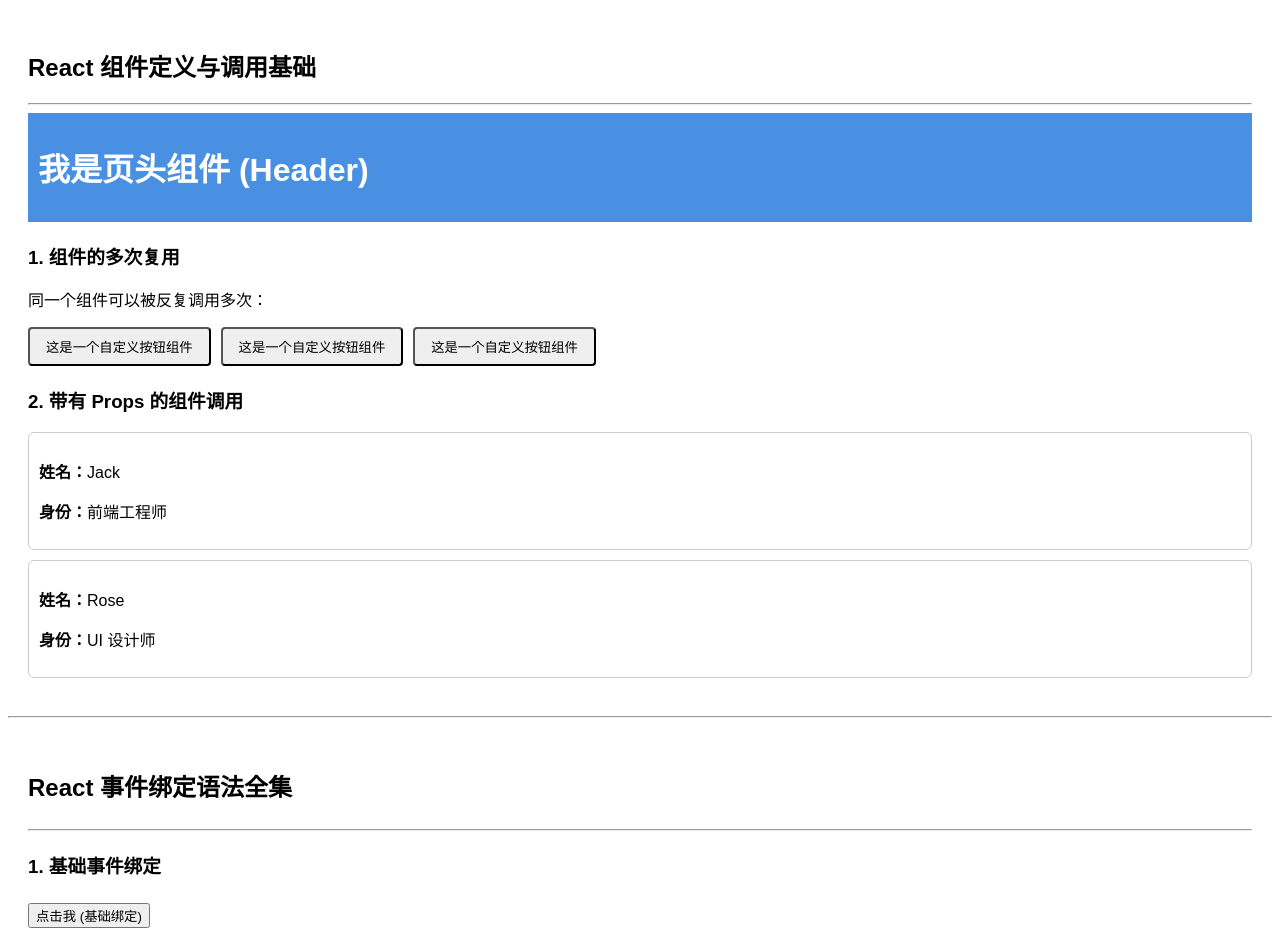
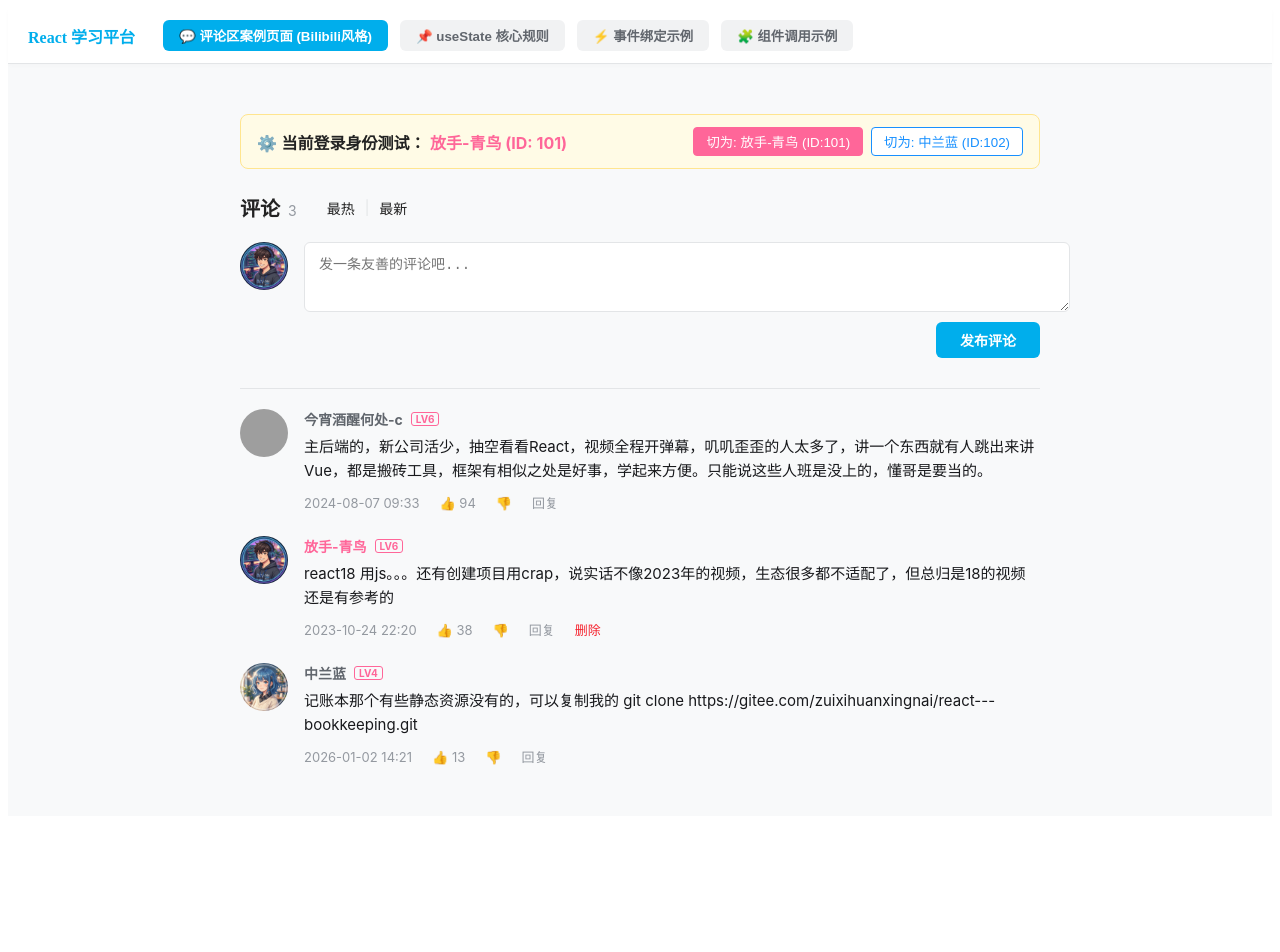
Before and after one commit to LinSky-J/react-learn, a React (Create React App) app: page / in a window 1280 px wide. Shown: the top 952 px of the page. After the commit the page ends 824 px from the top, so only its background shows below. Built offline with nearby package versions, Linux system fonts and the light colour scheme; grey boxes are pictures that could not be loaded.

Commit message:
fix: restore CommentDemo in App.js with top tab switcher

```diff
--- a/src/App.js
+++ b/src/App.js
@@ -1,47 +1,52 @@
+import React, { useState } from 'react';
+import CommentDemo from './CommentDemo';
+import UseStateDemo from './useStateDemo';
 import EventBinding from './EventBinding';
 import ComponentDemo from './ComponentDemo';
-import UseStateDemo from './useStateDemo';
-import './index.css'
-// App->index.js->public/index.html(root)
-const count = 100
-
-function getName() {
-  return 'jack'
-}
-
-const list = [
-  { id: 1001, name1: 'vue' },
-  { id: 1002, name1: 'React' },
-  { id: 1003, name1: 'Angular' }
-]
-
-// 【基础条件渲染】1. 定义条件控制变量标志
-const isLogin = true
-
-// 【复杂条件渲染】1. 定义类型控制变量 (1, 2, 3 代表三种不同的情况)
-const type = 2 // 1: 单图模式, 2: 双图模式, 3: 三图模式
-
-// 【复杂条件渲染】2. 自定义函数结合 if-else，根据不同的条件返回不同的 JSX 结构
-function getArticleJSX() {
-  if (type === 1) {
-    return <div>单图文章模式</div>
-  } else if (type === 2) {
-    return <div>双图文章模式</div>
-  }
-}
+import './index.css';
 
 function App() {
+  // 切换页面 Tab 状态 ('comment' | 'useState' | 'event' | 'component')
+  const [activeTab, setActiveTab] = useState('comment');
+
   return (
-    <div className="App">
-      {/* 1. 渲染 React 组件调用示例 */}
-      <ComponentDemo />
-      <hr />
-      {/* 2. 渲染 React 事件绑定组件示例 */}
-      <EventBinding />
-      <hr />
-      {/* 3. 渲染 React useState 状态示例 */}
-      <UseStateDemo />
-      <span className='foo'>this is span </span>
+    <div className="App" style={{ minHeight: '100vh', backgroundColor: '#f8f9fa' }}>
+      {/* 顶部导航栏，允许在各个案例页面之间自由切换 */}
+      <nav style={{ backgroundColor: '#fff', borderBottom: '1px solid #e3e5e7', padding: '12px 20px', display: 'flex', gap: '12px', alignItems: 'center', boxShadow: '0 2px 4px rgba(0,0,0,0.02)' }}>
+        <span style={{ fontWeight: 'bold', marginRight: '16px', fontSize: '16px', color: '#00aeec' }}>React 学习平台</span>
+
+        <button
+          onClick={() => setActiveTab('comment')}
+          style={{ padding: '6px 16px', borderRadius: '6px', border: 'none', cursor: 'pointer', fontWeight: 'bold', background: activeTab === 'comment' ? '#00aeec' : '#f1f2f3', color: activeTab === 'comment' ? '#fff' : '#61666d' }}>
+          💬 评论区案例页面 (Bilibili风格)
+        </button>
+
+        <button
+          onClick={() => setActiveTab('useState')}
+          style={{ padding: '6px 16px', borderRadius: '6px', border: 'none', cursor: 'pointer', fontWeight: 'bold', background: activeTab === 'useState' ? '#00aeec' : '#f1f2f3', color: activeTab === 'useState' ? '#fff' : '#61666d' }}>
+          📌 useState 核心规则
+        </button>
+
+        <button
+          onClick={() => setActiveTab('event')}
+          style={{ padding: '6px 16px', borderRadius: '6px', border: 'none', cursor: 'pointer', fontWeight: 'bold', background: activeTab === 'event' ? '#00aeec' : '#f1f2f3', color: activeTab === 'event' ? '#fff' : '#61666d' }}>
+          ⚡ 事件绑定示例
+        </button>
+
+        <button
+          onClick={() => setActiveTab('component')}
+          style={{ padding: '6px 16px', borderRadius: '6px', border: 'none', cursor: 'pointer', fontWeight: 'bold', background: activeTab === 'component' ? '#00aeec' : '#f1f2f3', color: activeTab === 'component' ? '#fff' : '#61666d' }}>
+          🧩 组件调用示例
+        </button>
+      </nav>
+
+      {/* 页面内容区域 */}
+      <main style={{ padding: '20px' }}>
+        {activeTab === 'comment' && <CommentDemo />}
+        {activeTab === 'useState' && <UseStateDemo />}
+        {activeTab === 'event' && <EventBinding />}
+        {activeTab === 'component' && <ComponentDemo />}
+      </main>
     </div>
   );
 }
```
